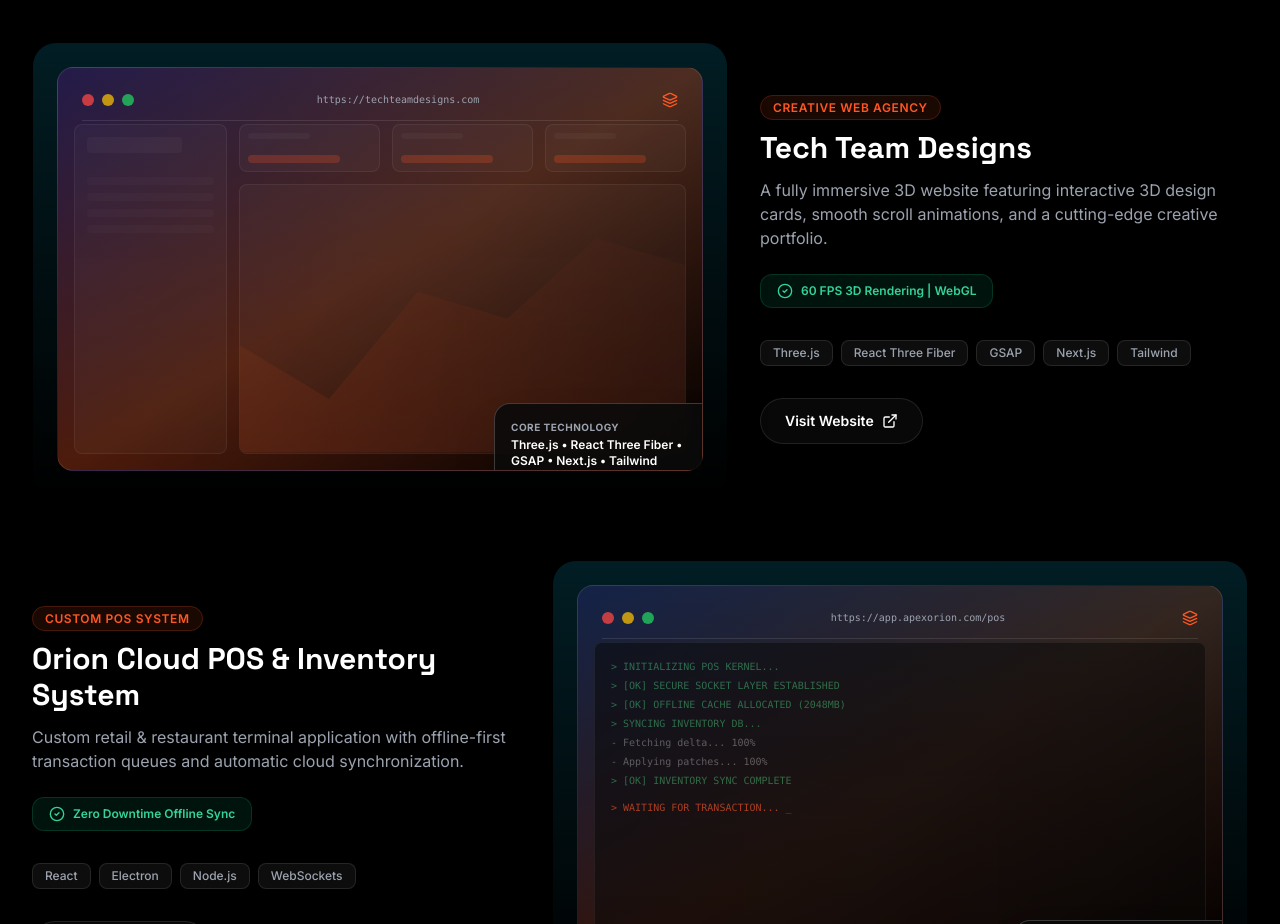
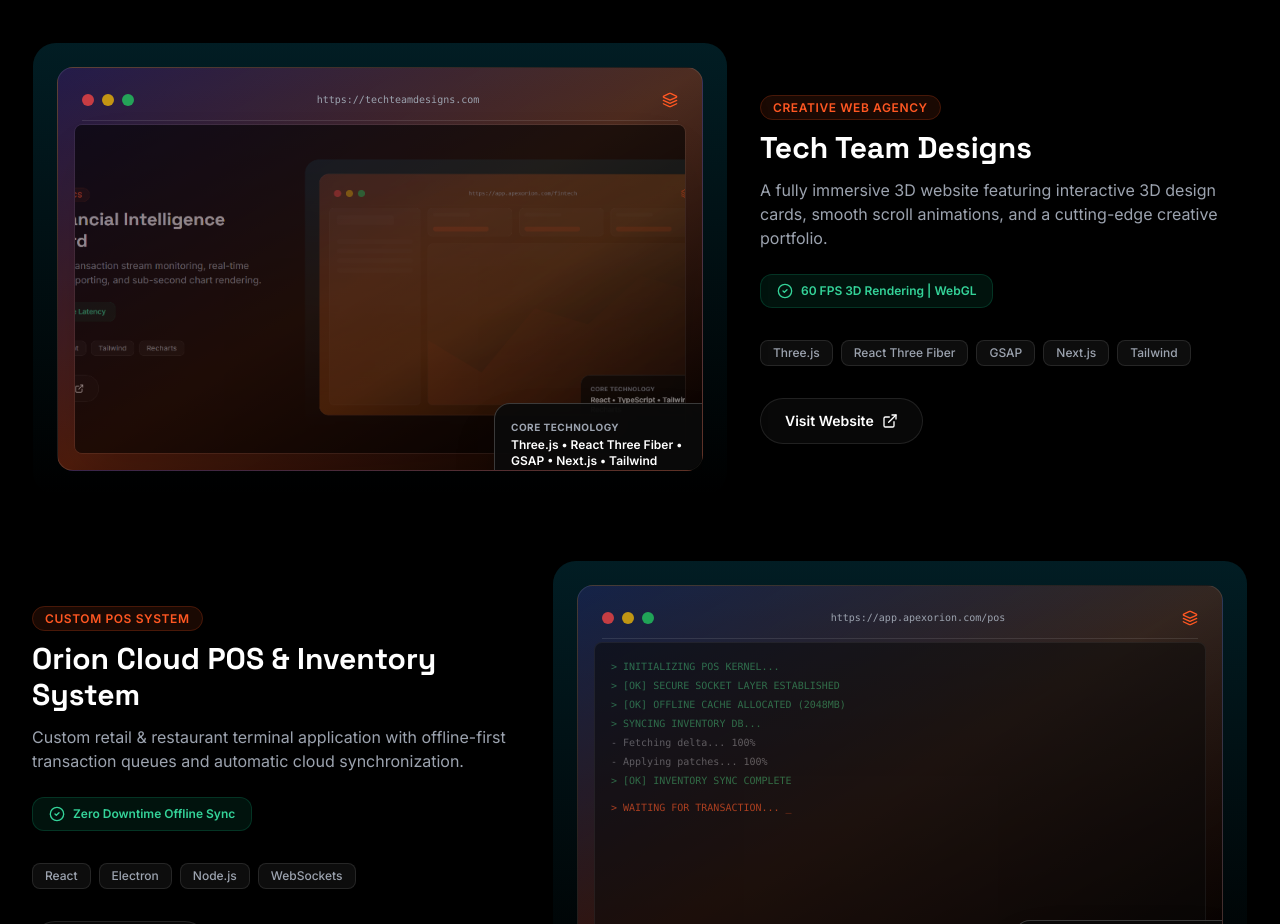
Before and after one commit to asadchaudhary27/apex-orion, a React (Vite) app: page / in a window 1280 px wide. Shown: the part 4520-5444 px from the top of the page. Built offline with nearby package versions, Linux system fonts and the light colour scheme.

Commit message:
Add Tech Team Designs preview image

```diff
--- a/src/components/sections/FeaturedWork.tsx
+++ b/src/components/sections/FeaturedWork.tsx
@@ -40,6 +40,7 @@
     stack: ['Three.js', 'React Three Fiber', 'GSAP', 'Next.js', 'Tailwind'],
     mockupBg: 'from-purple-900/40 via-[#FF5722]/30 to-black',
     visualizationType: 'dashboard',
+    image: '/techteamdesigns.png',
     link: 'https://techteamdesigns.com',
     displayLink: 'techteamdesigns.com',
   },
```
Also changed, not shown: public/techteamdesigns.png (added).
